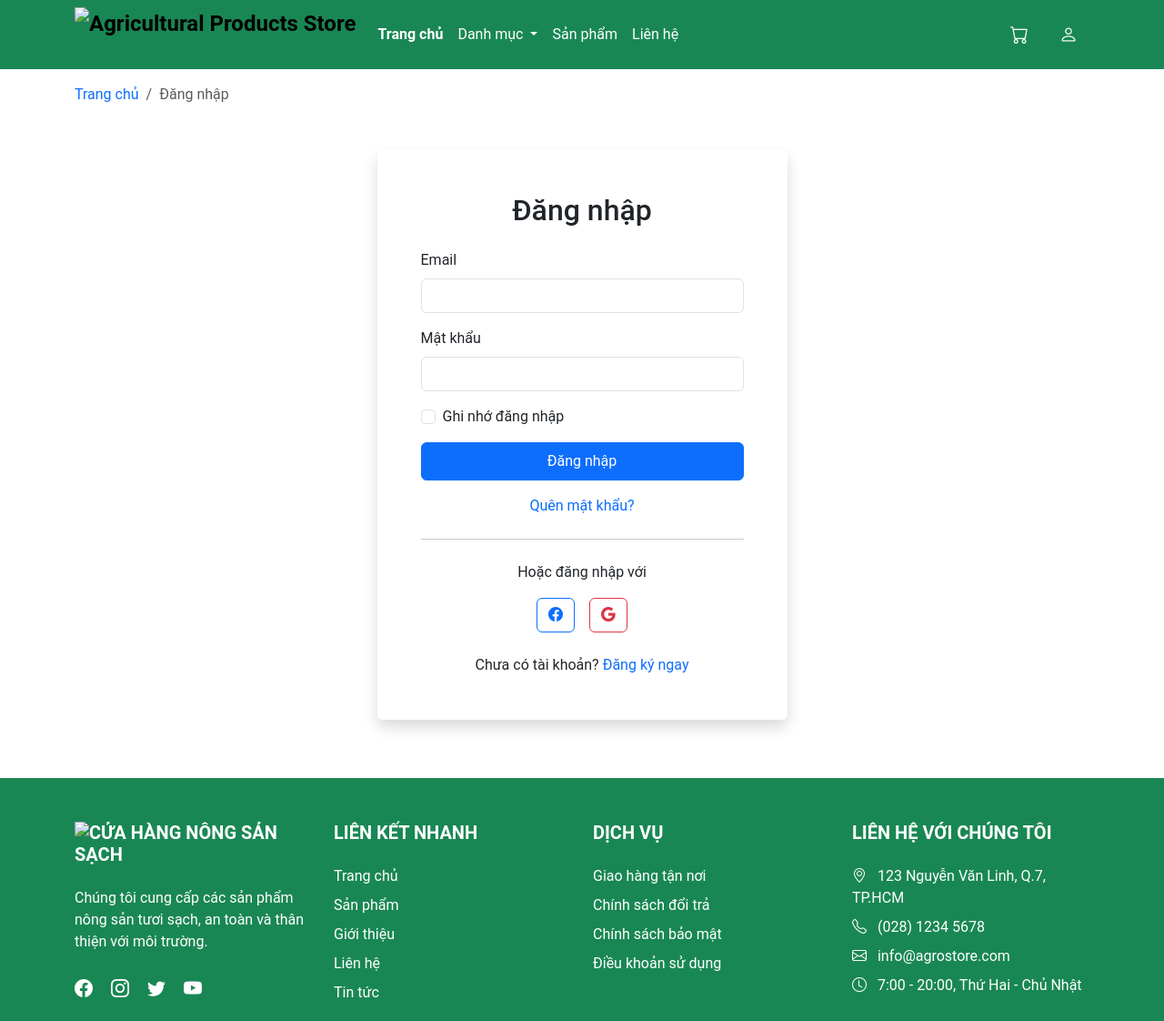
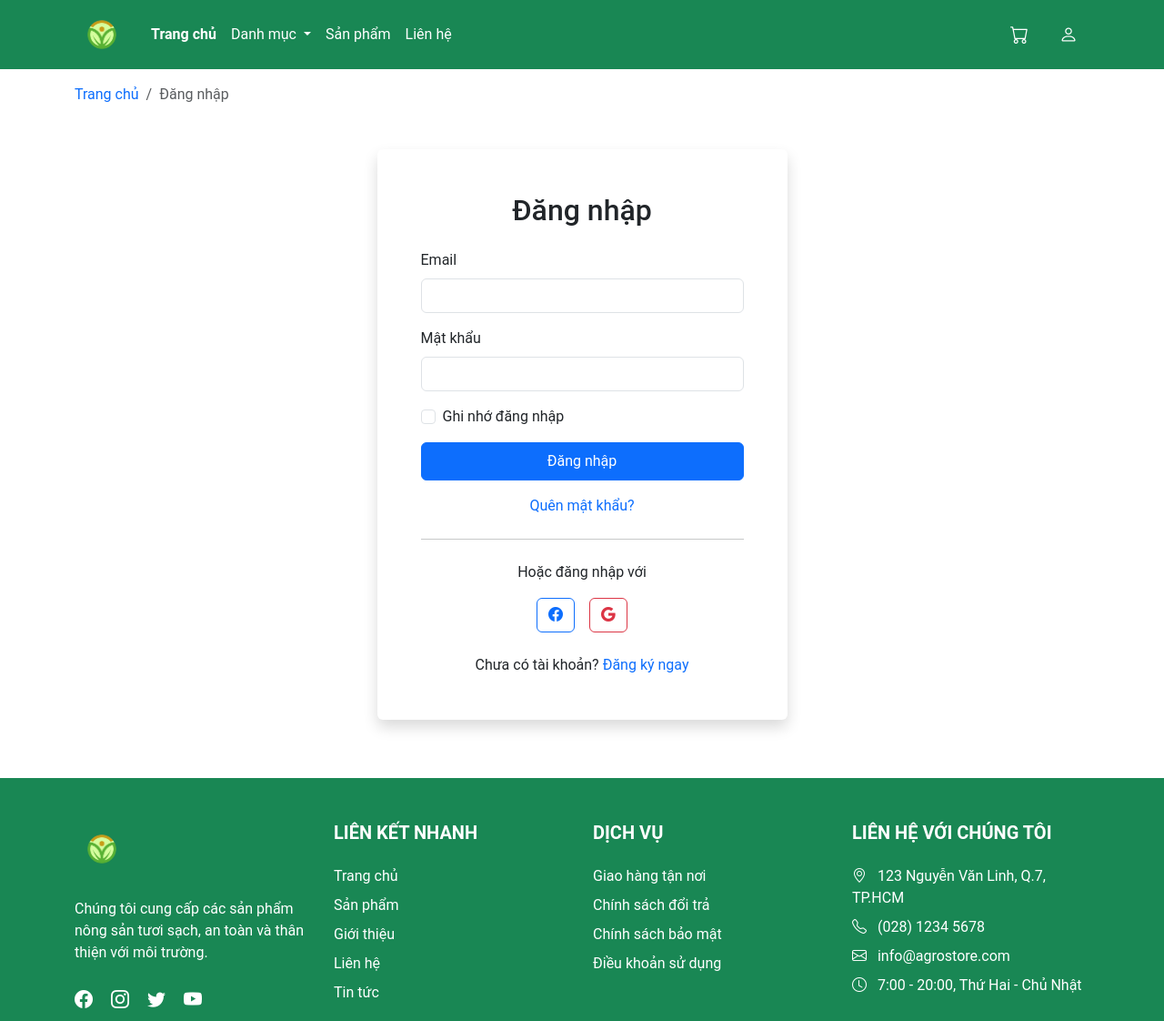
Before and after one commit to Sung23092003/webfreelance-truong, a plain HTML site: page login.html in a window 1280 px wide. Shown: the top 1122 px of the page at 91% size. Drawn offline with nearby package versions, Linux system fonts and the light colour scheme; the site is published under a folder, as on GitHub Pages, so addresses that start at the root find nothing.

Commit message:
update tamp

```diff
--- a/login.html
+++ b/login.html
@@ -1,5 +1,6 @@
 <!DOCTYPE html>
 <html lang="vi">
+
 <head>
     <meta charset="UTF-8">
     <meta name="viewport" content="width=device-width, initial-scale=1.0">
@@ -10,12 +11,13 @@
     <link rel="stylesheet" href="https://cdn.jsdelivr.net/npm/bootstrap-icons@1.10.3/font/bootstrap-icons.css">
     <link rel="stylesheet" href="css/styles.css">
 </head>
+
 <body>
     <!-- Thanh điều hướng (Navigation) -->
-     <nav class="navbar navbar-expand-lg navbar-light bg-success sticky-top">
+    <nav class="navbar navbar-expand-lg navbar-light bg-success sticky-top">
         <div class="container">
             <a class="navbar-brand fw-bold fs-4" href="index.html">
-                <img src="/images/logo.png" alt="Agricultural Products Store" height="40">
+                <img src="./images/logo.png" alt="Agricultural Products Store" height="40">
             </a>
             <button class="navbar-toggler" type="button" data-bs-toggle="collapse" data-bs-target="#navbarNav">
                 <span class="navbar-toggler-icon"></span>
@@ -79,13 +81,16 @@
                             </div>
                             <div class="mb-3">
                                 <label for="password" class="form-label">Mật khẩu</label>
-                                <input type="password" class="form-control" id="password" required> <!-- Nhập mật khẩu -->
+                                <input type="password" class="form-control" id="password" required>
+                                <!-- Nhập mật khẩu -->
                             </div>
                             <div class="mb-3 form-check">
-                                <input type="checkbox" class="form-check-input" id="rememberMe"> <!-- Checkbox ghi nhớ đăng nhập -->
+                                <input type="checkbox" class="form-check-input" id="rememberMe">
+                                <!-- Checkbox ghi nhớ đăng nhập -->
                                 <label class="form-check-label" for="rememberMe">Ghi nhớ đăng nhập</label>
                             </div>
-                            <button type="submit" class="btn btn-primary w-100 mb-3">Đăng nhập</button> <!-- Nút đăng nhập -->
+                            <button type="submit" class="btn btn-primary w-100 mb-3">Đăng nhập</button>
+                            <!-- Nút đăng nhập -->
                             <div class="text-center">
                                 <a href="#" class="text-decoration-none">Quên mật khẩu?</a> <!-- Link quên mật khẩu -->
                             </div>
@@ -94,12 +99,15 @@
                         <div class="text-center">
                             <p class="mb-3">Hoặc đăng nhập với</p>
                             <div class="d-flex justify-content-center gap-3">
-                                <button class="btn btn-outline-primary"><i class="bi bi-facebook"></i></button> <!-- Đăng nhập Facebook -->
-                                <button class="btn btn-outline-danger"><i class="bi bi-google"></i></button> <!-- Đăng nhập Google -->
+                                <button class="btn btn-outline-primary"><i class="bi bi-facebook"></i></button>
+                                <!-- Đăng nhập Facebook -->
+                                <button class="btn btn-outline-danger"><i class="bi bi-google"></i></button>
+                                <!-- Đăng nhập Google -->
                             </div>
                         </div>
                         <div class="text-center mt-4">
-                            <p class="mb-0">Chưa có tài khoản? <a href="register.html" class="text-decoration-none">Đăng ký ngay</a></p> <!-- Link sang trang đăng ký -->
+                            <p class="mb-0">Chưa có tài khoản? <a href="register.html" class="text-decoration-none">Đăng
+                                    ký ngay</a></p> <!-- Link sang trang đăng ký -->
                         </div>
                     </div>
                 </div>
@@ -108,12 +116,12 @@
     </section>
 
     <!-- Footer -->
- <footer class="bg-success text-white pt-5 pb-4">
+    <footer class="bg-success text-white pt-5 pb-4">
         <div class="container">
             <div class="row">
                 <div class="col-lg-3 col-md-6 mb-4 mb-md-0">
                     <h5 class="text-uppercase mb-4 fw-bold">
-                        <img src="/images/logo.png" alt="Cửa hàng Nông Sản Sạch" height="60">
+                        <img src="./images/logo.png" alt="Cửa hàng Nông Sản Sạch" height="60">
                     </h5>
 
                     <p>Chúng tôi cung cấp các sản phẩm nông sản tươi sạch, an toàn và thân thiện với môi trường.</p>
@@ -166,4 +174,5 @@
     <script src="https://cdn.jsdelivr.net/npm/bootstrap@5.3.0-alpha1/dist/js/bootstrap.bundle.min.js"></script>
     <script src="js/scripts.js"></script>
 </body>
+
 </html>
```
Also changed, not shown: cart.html (+2 -2 lines), product-detail.html (+3 -4 lines), products.html (+3 -4 lines), register.html (+3 -4 lines).
